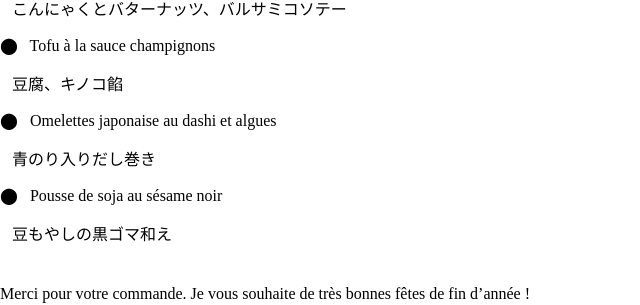
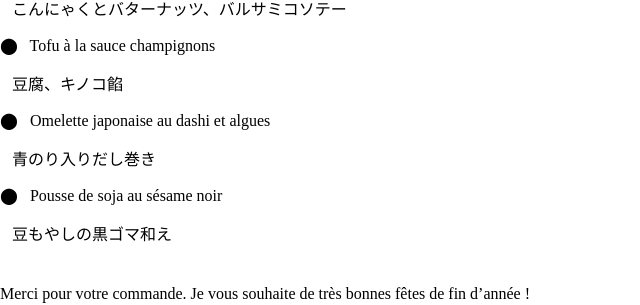
Before and after one commit to matsupin/main, a Jekyll site: the page built from menus/commande_kaina_171224.html, in a window 1280 px wide. Shown: the part 367-672 px from the top of the page, without its empty margins (0-640 px from the left). Built offline with Jekyll 4.4.1, drawn with Linux system fonts in a browser that asks for light colours.

Commit message:
Update commande_kaina_171224.html

```diff
--- a/menus/commande_kaina_171224.html
+++ b/menus/commande_kaina_171224.html
@@ -29,7 +29,7 @@
         <p><span class="menu-dot">&#11044;</span> <span class="dish-name">&nbsp; Tofu à la sauce champignons</span></p>
         <p class="dish-text">&nbsp;&nbsp;&nbsp;<span class="highlight">豆腐、キノコ餡</p>
 
-        <p><span class="menu-dot">&#11044;</span> <span class="dish-name">&nbsp; Omelettes japonaise au dashi et algues</span></p>
+        <p><span class="menu-dot">&#11044;</span> <span class="dish-name">&nbsp; Omelette japonaise au dashi et algues</span></p>
         <p class="dish-text">&nbsp;&nbsp;&nbsp;<span class="highlight">青のり入りだし巻き</p>
 
         <p><span class="menu-dot">&#11044;</span> <span class="dish-name">&nbsp; Pousse de soja au sésame noir</span></p>
```
